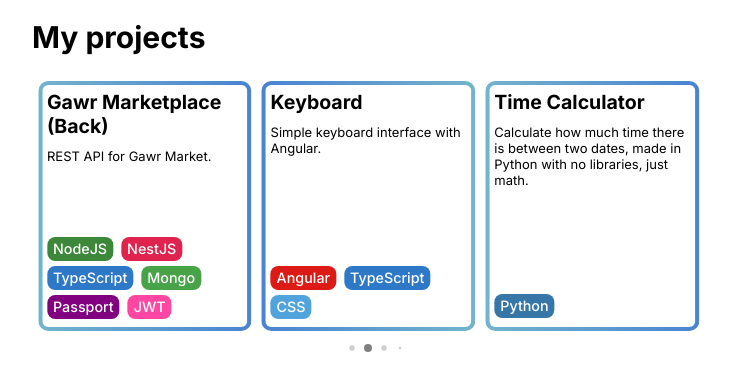
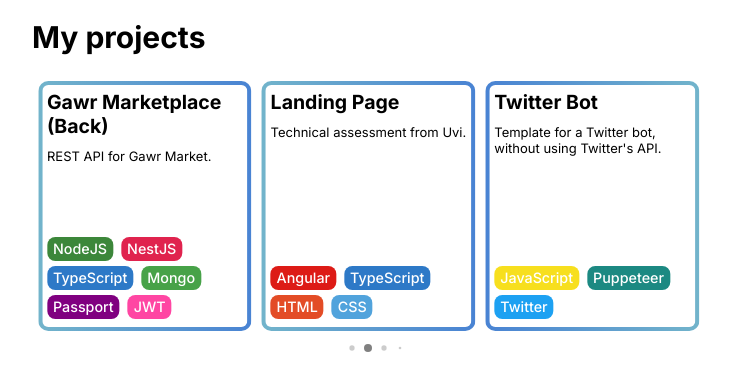
Before and after one commit to Dioonel/dionelcm.web.app, an Angular app: page / in a window 1280 px wide. Shown: the part 189-581 px from the top of the page, without its empty margins (272-1007 px from the left). Built offline with nearby package versions, Linux system fonts and the light colour scheme.

Commit message:
Updated projects

```diff
--- a/src/app/app.component.css
+++ b/src/app/app.component.css
@@ -132,10 +132,6 @@
   background-color: #ffa726;
 }
 
-.reactive-forms{
-  background-color: rgb(68, 196, 39);
-}
-
 .node{
   background-color: #3c873a;
 }
@@ -215,10 +211,6 @@
   font-size: 1.8em;
   font-weight: 500;
   text-align: center;
-}
-
-.tecno-span{
-
 }
 
 .tecno-p{
--- a/src/app/app.component.html
+++ b/src/app/app.component.html
@@ -38,9 +38,9 @@ Customize your user, add products to your cart, create posts and comment on them
                 <p class="tag-wrapper">
                   <span class="tag angular">Angular</span>
                   <span class="tag typescript">TypeScript</span>
+                  <span class="tag html">HTML</span>
                   <span class="tag css">CSS</span>
                   <span class="tag material">Angular Material</span>
-                  <span class="tag reactive-forms">Reactive forms</span>
                 </p>
               </div>
             </a>
@@ -64,26 +64,15 @@ Customize your user, add products to your cart, create posts and comment on them
           </ng-template>
 
           <ng-template swiperSlide>
-            <a href="https://github.com/Dioonel/Keyboard" target="_blank">
-              <div class="project color1">
-                <h2>Keyboard</h2>
-                <p class="project-desc">Simple keyboard interface with Angular.</p>
+            <a href="https://uvi-dionel.web.app" target="_blank">
+              <div class="project color2">
+                <h2>Landing Page</h2>
+                <p class="project-desc">Technical assessment from Uvi.</p>
                 <p class="tag-wrapper">
                   <span class="tag angular">Angular</span>
                   <span class="tag typescript">TypeScript</span>
+                  <span class="tag html">HTML</span>
                   <span class="tag css">CSS</span>
-                </p>
-              </div>
-            </a>
-          </ng-template>
-
-          <ng-template swiperSlide>
-            <a href="https://github.com/Dioonel/CalculadoraTiempo" target="_blank">
-              <div class="project color2">
-                <h2>Time Calculator</h2>
-                <p class="project-desc">Calculate how much time there is between two dates, made in Python with no libraries, just math.</p>
-                <p class="tag-wrapper">
-                  <span class="tag python">Python</span>
                 </p>
               </div>
             </a>
@@ -104,23 +93,6 @@ Customize your user, add products to your cart, create posts and comment on them
             </a>
           </ng-template>
 
-          <ng-template swiperSlide>
-            <a href="https://github.com/Dioonel/e-Commerce-API-Scuffed" target="_blank">
-              <div class="project color2">
-                <h2>E-commerce (old)</h2>
-                <p class="project-desc">My first complex project, later remastered as Gawr Market.</p>
-                <p class="tag-wrapper">
-                  <span class="tag node">NodeJS</span>
-                  <span class="tag express">Express</span>
-                  <span class="tag mongo">Mongo</span>
-                  <span class="tag passport">Passport</span>
-                  <span class="tag jwt">JWT</span>
-                  <span class="tag javascript">JavaScript</span>
-                  <span class="tag html">HTML</span>
-                  <span class="tag css">CSS</span>
-              </div>
-            </a>
-          </ng-template>
 
           <ng-template swiperSlide>
             <a href="https://inti-front.web.app" target="_blank">
@@ -132,6 +104,7 @@ Final project for #YoProgramo in Argentina Programa course.
                 <p class="tag-wrapper">
                   <span class="tag angular">Angular</span>
                   <span class="tag typescript">TypeScript</span>
+                  <span class="tag html">HTML</span>
                   <span class="tag css">CSS</span>
               </div>
             </a>
@@ -149,6 +122,39 @@ Final project for #YoProgramo in Argentina Programa course.
                   <span class="tag java">Java</span>
                   <span class="tag postgres">Postgres</span>
                   <span class="tag jwt">JWT</span>
+              </div>
+            </a>
+          </ng-template>
+
+          <ng-template swiperSlide>
+            <a href="https://github.com/Dioonel/Keyboard" target="_blank">
+              <div class="project color1">
+                <h2>Keyboard</h2>
+                <p class="project-desc">Simple keyboard interface with Angular.</p>
+                <p class="tag-wrapper">
+                  <span class="tag angular">Angular</span>
+                  <span class="tag typescript">TypeScript</span>
+                  <span class="tag html">HTML</span>
+                  <span class="tag css">CSS</span>
+                </p>
+              </div>
+            </a>
+          </ng-template>
+
+          <ng-template swiperSlide>
+            <a href="https://github.com/Dioonel/e-Commerce-API-Scuffed" target="_blank">
+              <div class="project color2">
+                <h2>E-commerce (old)</h2>
+                <p class="project-desc">My first complex project, later remastered as Gawr Market.</p>
+                <p class="tag-wrapper">
+                  <span class="tag node">NodeJS</span>
+                  <span class="tag express">Express</span>
+                  <span class="tag mongo">Mongo</span>
+                  <span class="tag passport">Passport</span>
+                  <span class="tag jwt">JWT</span>
+                  <span class="tag javascript">JavaScript</span>
+                  <span class="tag html">HTML</span>
+                  <span class="tag css">CSS</span>
               </div>
             </a>
           </ng-template>
```
